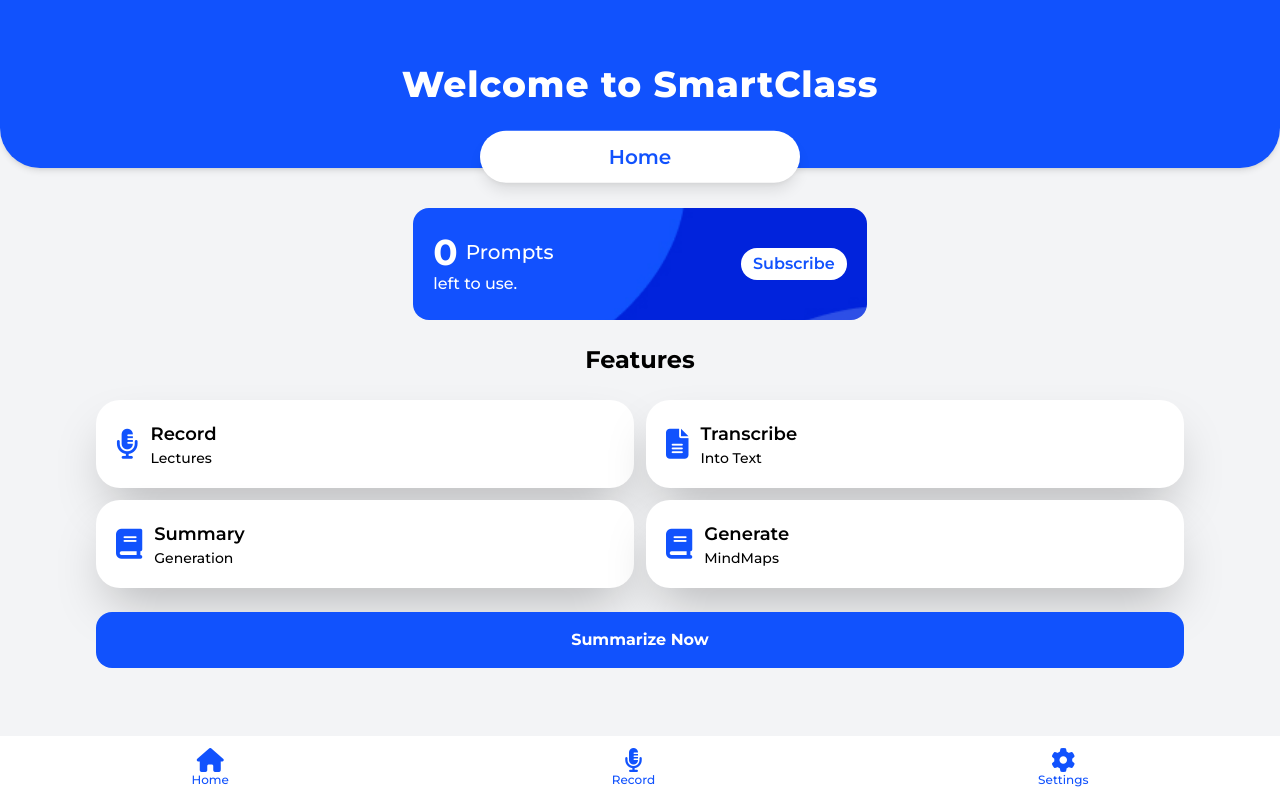
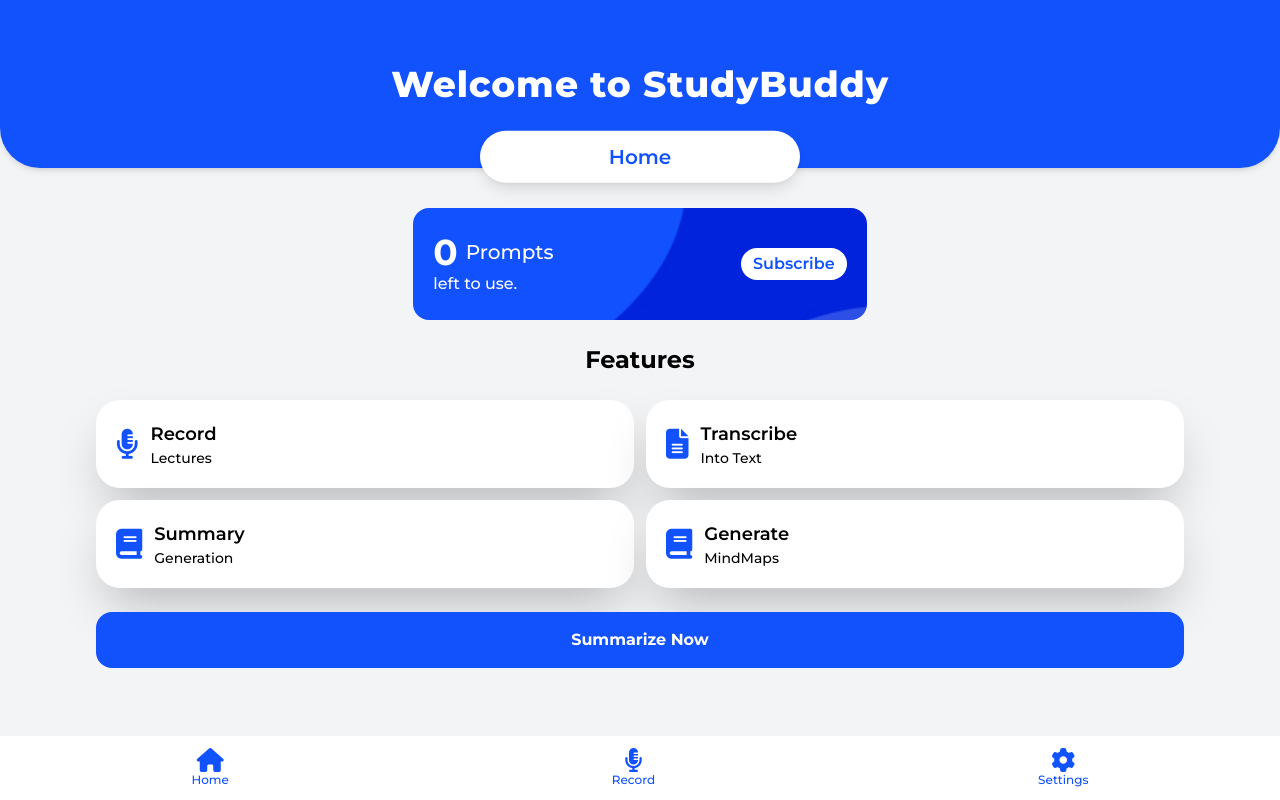
Before and after one commit to hayyaoe/smart-class-react, a React (Vite) app: page / in a window 1280 px wide. Built offline with nearby package versions, Linux system fonts and the light colour scheme.

Commit message:
Name change to StudyBuddy

```diff
--- a/index.html
+++ b/index.html
@@ -4,7 +4,7 @@
     <meta charset="UTF-8" />
     <link rel="icon" type="image/svg+xml" href="src/assets/Icon.png" />
     <meta name="viewport" content="width=device-width, initial-scale=1.0" />
-    <title> SmartClass</title>
+    <title> StudyBuddy </title>
     <link rel="preconnect" href="https://fonts.googleapis.com">
     <link rel="preconnect" href="https://fonts.gstatic.com" crossorigin>
     <link href="https://fonts.googleapis.com/css2?family=Montserrat:ital,wght@0,100..900;1,100..900&display=swap" rel="stylesheet">
--- a/src/components/HomePage.jsx
+++ b/src/components/HomePage.jsx
@@ -54,7 +54,7 @@ const HomePage = () => {
       {/* Header */}
       <header className="text-white text-center">
         <div className="bg-blue pt-16 pb-16 px-5 shadow-md rounded-b-[40px] fixed top-0 left-0 w-full z-10">
-          <h1 className="text-4xl font-extrabold tracking-wide">Welcome to SmartClass</h1>
+          <h1 className="text-4xl font-extrabold tracking-wide">Welcome to StudyBuddy</h1>
         </div>
         <div className="fixed top-40 md:top-24 left-1/2 transform -translate-x-1/2 translate-y-1/2 md:translate-y-2/3 w-80 z-50">
           <div className="bg-white text-blue font-semibold text-lg px-6 py-3 rounded-full shadow-lg w-full">
--- a/src/components/QuizPage.jsx
+++ b/src/components/QuizPage.jsx
@@ -130,7 +130,7 @@ const QuizPage = () => {
       {/* Title */}
       <header className="text-white text-center">
         <div className="bg-blue pt-12 pb-12 shadow-md rounded-b-3xl fixed top-0 left-0 w-full z-10">
-          <h1 className="text-4xl font-extrabold tracking-wide">smartclass</h1>
+          <h1 className="text-4xl font-extrabold tracking-wide">StudyBuddy</h1>
         </div>
 
         {/* Title */}
--- a/src/components/QuizResult.jsx
+++ b/src/components/QuizResult.jsx
@@ -25,7 +25,7 @@ const QuizResult = () => {
       {/* Header */}
       <header className="text-white text-center">
         <div className="bg-blue pt-12 pb-12 shadow-md rounded-b-3xl fixed top-0 left-0 w-full z-10">
-          <h1 className="text-4xl font-extrabold tracking-wide">smartclass</h1>
+          <h1 className="text-4xl font-extrabold tracking-wide">StudyBuddy</h1>
         </div>
 
         {/* Title */}
--- a/src/components/ReviewQuizPage.jsx
+++ b/src/components/ReviewQuizPage.jsx
@@ -27,7 +27,7 @@ const ReviewQuizPage = () => {
     <div className="bg-gray-100 flex flex-col min-h-screen">
       <header className="text-white text-center">
         <div className="bg-blue pt-12 pb-12 shadow-md rounded-b-3xl fixed top-0 left-0 w-full z-10">
-          <h1 className="text-4xl font-extrabold tracking-wide">smartclass</h1>
+          <h1 className="text-4xl font-extrabold tracking-wide">StudyBuddy</h1>
         </div>
 
         {/* Title */}
--- a/src/components/SettingsPage.jsx
+++ b/src/components/SettingsPage.jsx
@@ -20,7 +20,7 @@ const SettingsPage = () => {
       {/* Header */}
       <header className="text-white text-center">
         <div className="bg-blue pt-12 pb-12 shadow-md rounded-b-3xl fixed top-0 left-0 w-full z-10">
-          <h1 className="text-4xl font-extrabold tracking-wide">smartclass</h1>
+          <h1 className="text-4xl font-extrabold tracking-wide">StudyBuddy</h1>
         </div>
 
         {/* Title */}
--- a/src/components/SummaryMindMapPage.jsx
+++ b/src/components/SummaryMindMapPage.jsx
@@ -171,7 +171,7 @@ const SummaryMindMapPage = () => {
         <div
           className={`${blueBgStyle} pt-12 pb-12 shadow-md rounded-b-3xl fixed top-0 left-0 w-full z-10`}
         >
-          <h1 className="text-4xl font-extrabold tracking-wide">smartclass</h1>
+          <h1 className="text-4xl font-extrabold tracking-wide">StudyBuddy</h1>
         </div>
         <div className="fixed top-20 left-1/2 transform -translate-x-1/2 translate-y-1/2 w-80 z-50">
           <div className="bg-white text-blue font-semibold text-lg px-6 py-3 rounded-full shadow-lg w-full">
--- a/src/components/TranscriptPage.jsx
+++ b/src/components/TranscriptPage.jsx
@@ -16,7 +16,7 @@ const TranscriptPage = () => {
       {/* Header */}
       <header className="text-white text-center">
         <div className="bg-blue pt-12 pb-12 shadow-md rounded-b-3xl fixed top-0 left-0 w-full z-10">
-          <h1 className="text-4xl font-extrabold tracking-wide">smartclass</h1>
+          <h1 className="text-4xl font-extrabold tracking-wide">StudyBuddy</h1>
         </div>
 
         {/* Transcript Label */}
--- a/src/components/TranscriptionPage.jsx
+++ b/src/components/TranscriptionPage.jsx
@@ -87,7 +87,7 @@ const TranscriptionPage = () => {
     <div className="bg-gray-100 flex flex-col min-h-screen justify-between">
       <header className="text-white text-center">
         <div className="bg-blue pt-12 pb-12 shadow-md rounded-b-3xl fixed top-0 left-0 w-full z-10">
-          <h1 className="text-4xl font-extrabold tracking-wide">smartclass</h1>
+          <h1 className="text-4xl font-extrabold tracking-wide">StudyBuddy</h1>
         </div>
         <div className="fixed top-24 left-1/2 transform -translate-x-1/2 w-80 z-50">
           <div className="bg-white text-blue font-semibold text-lg px-6 py-3 rounded-full shadow-lg w-full">
```
